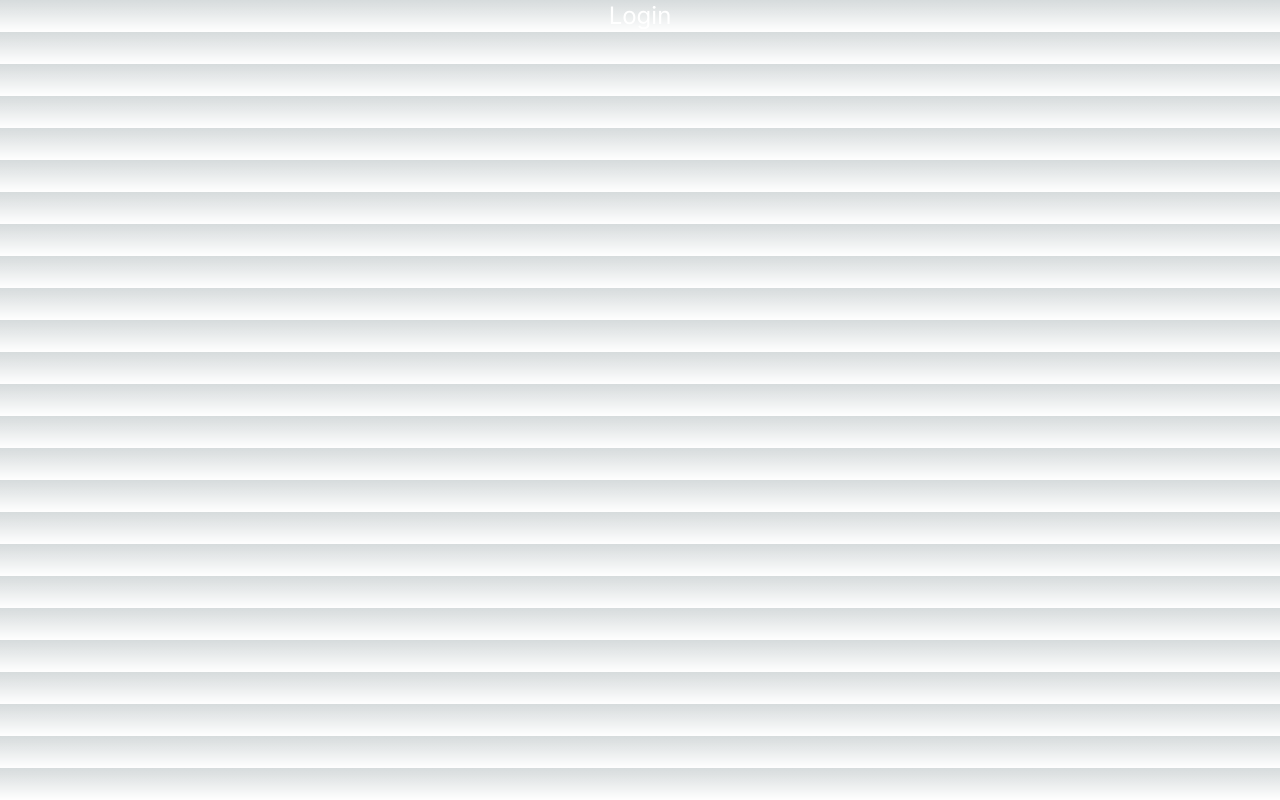
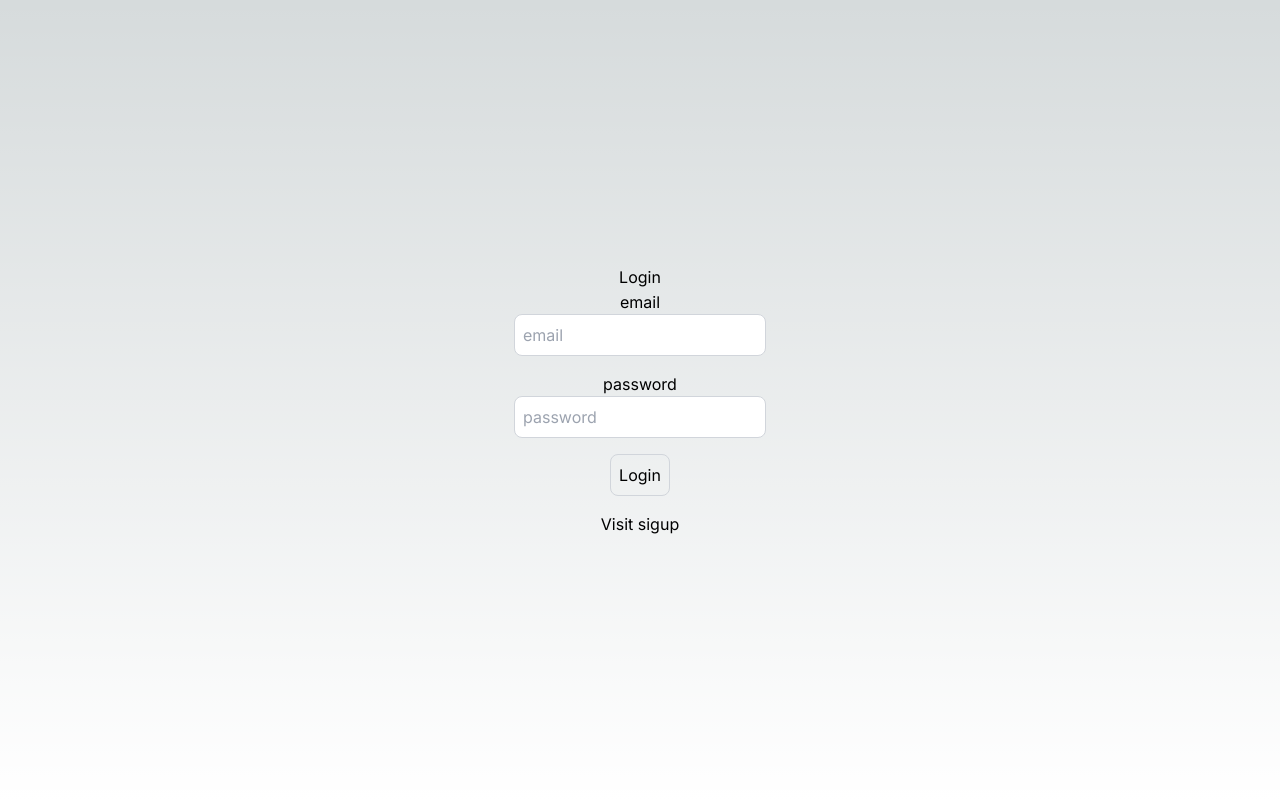
Before and after one commit to rbncardoso/auth-app, a Next.js app: page /login in a window 1280 px wide. Built offline with nearby package versions, Linux system fonts and the light colour scheme.

Commit message:
login page and Sigup page now has their inputs and labels

```diff
--- a/src/app/login/page.tsx
+++ b/src/app/login/page.tsx
@@ -1,12 +1,50 @@
+"use client"
 import React from 'react'
+import Link from 'next/link'
+import { useRouter } from 'next/navigation'
+import axios from 'axios'
+
+
 
 export default function LoginPage() {
+
+  const [user, setUser] = React.useState({
+    email: "",
+    password: "",
+  });
+
+  const onLogin = async () => {
+
+  }
+
   return (
-    <div className='flex justify-center'>
-      <div className=''>
-      <h1 className=' text-center text-white text-2xl'>Login</h1>
-
-      </div>
+    <div className='flex flex-col items-center justify-center min-h-screen py-2'>
+      <h1>Login</h1>
+      <hr />
+      <label htmlFor="email">email</label>
+      <input
+        className="p-2 border border-gray-300 rounded-lg
+        mb-4 focus:outline-none focus:border-gray-600 text-black"
+        type="text"
+        value={user.email}
+        onChange={(e) => { setUser({ ...user, email: e.target.value }) }}
+        placeholder='email'
+      />
+      <label htmlFor="password">password</label>
+      <input
+        className="p-2 border border-gray-300 rounded-lg
+        mb-4 focus:outline-none focus:border-gray-600 text-black"
+        type="password"
+        value={user.password}
+        onChange={(e) => { setUser({ ...user, password: e.target.value }) }}
+        placeholder='password'
+      />
+      <button
+        onClick={onLogin}
+        className="p-2 border border-gray-300 rounded-lg
+        mb-4 focus:outline-none focus:border-gray-600 hover:shadow-white"
+      > Login</button>
+      <Link href="/signup">Visit sigup</Link>
     </div>
   )
 }
--- a/src/app/signup/page.tsx
+++ b/src/app/signup/page.tsx
@@ -56,6 +56,7 @@
       >
         Signup here
       </button>
+      <Link href="/login">Visit Login page</Link>
 
     </div>
   )
```
